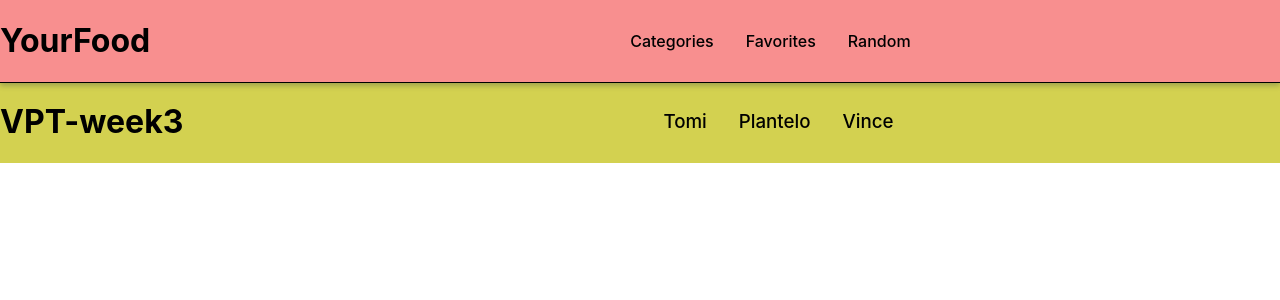
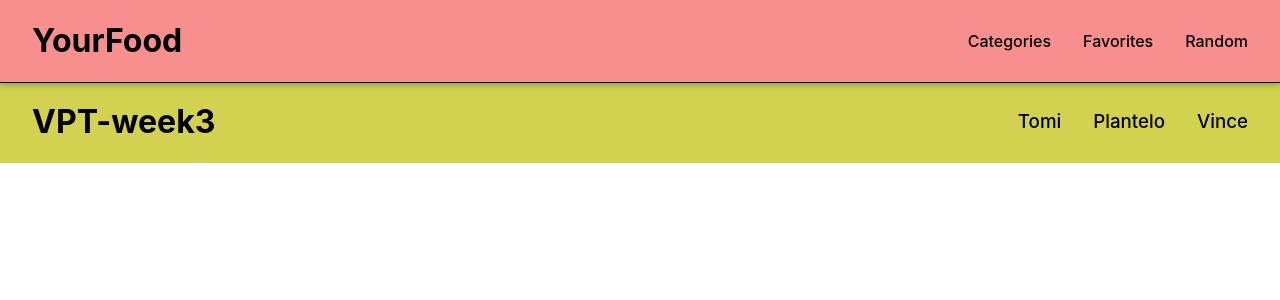
Before and after one commit to agocsvince/first-react-app, a React (Create React App) app in the folder first-react-app/: page /random in a window 1280 px wide. Shown: the top 300 px of the page. Built offline with nearby package versions, Linux system fonts and the light colour scheme.

Commit message:
add style

```diff
--- a/first-react-app/src/components/layouts/Footer.js
+++ b/first-react-app/src/components/layouts/Footer.js
@@ -4,7 +4,7 @@ import '../../css/footer.css';
 const Footer = props => {
     return (
         <footer className="footer">
-            <h1>VPT-week3</h1>
+            <h1 className="title">VPT-week3</h1>
             <div className="footer-tabs">
                 <h3 className="tab">Tomi</h3>
                 <h3 className="tab">Plantelo</h3>
--- a/first-react-app/src/css/footer.css
+++ b/first-react-app/src/css/footer.css
@@ -11,8 +11,15 @@
 }
 
 .footer .footer-tabs {
+    width: 100%;
     display: flex;
     margin: auto 0;
+    justify-content: flex-end;
+}
+
+.footer .title {
+    margin-left: 2rem;
+    white-space: nowrap;
 }
 
 .footer .tab {
@@ -21,6 +28,6 @@
     color: #000;
 }
 
-.footer .tab:first-of-type {
-    margin-left: 30rem;
+.footer .tab:last-of-type {
+    margin-right: 2rem;
 }
--- a/first-react-app/src/css/header.css
+++ b/first-react-app/src/css/header.css
@@ -11,11 +11,14 @@
 .header .header-tabs {
     margin: auto 0;
     display: flex;
+    width: 100%;
+    justify-content: flex-end;
 }
 
 .header .title {
     text-decoration: none;
     color: #000;
+    margin-left: 2rem;
 }
 
 .header .tab {
@@ -25,6 +28,6 @@
     color: #000;
 }
 
-.header .tab:first-of-type {
-    margin-left: 30rem;
+.header .tab:last-of-type {
+    margin-right: 2rem;
 }
```
